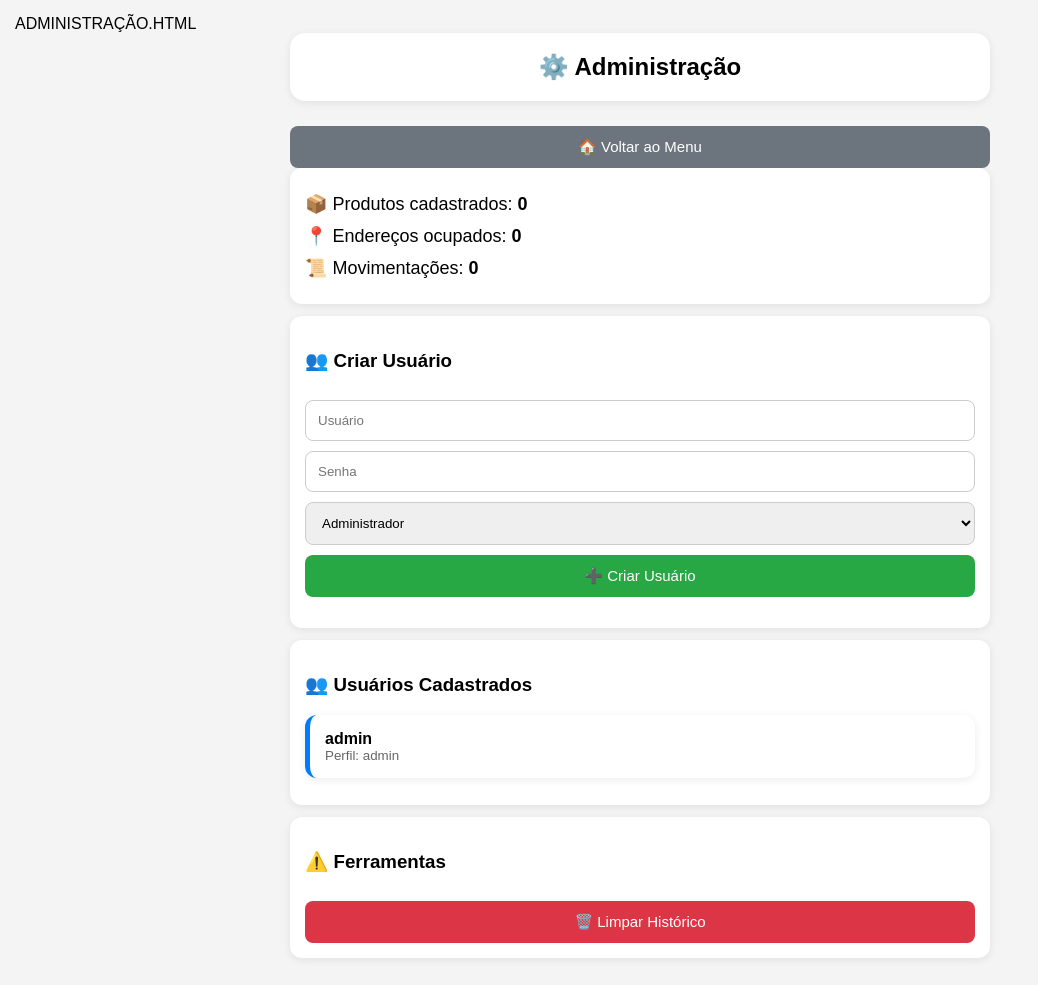
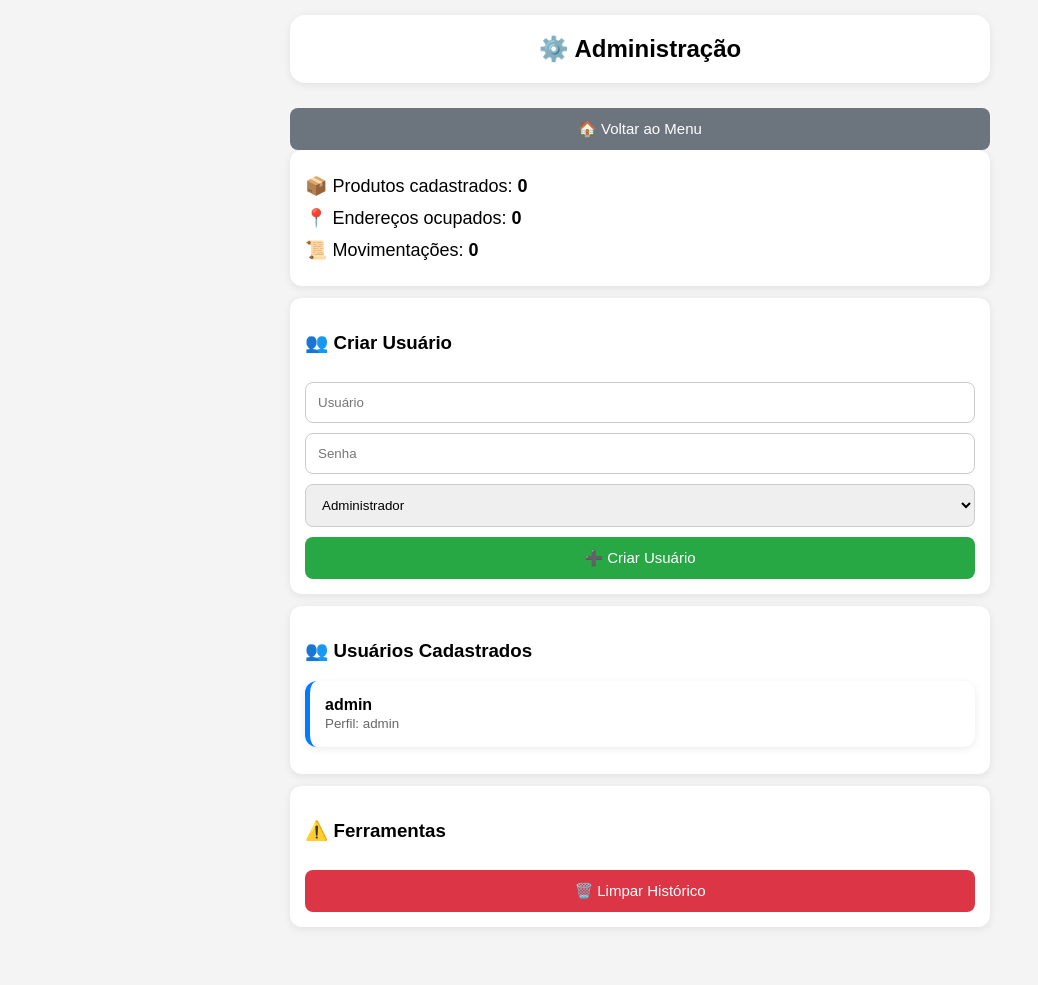
Before and after one commit to Guilherme20266/estoque-system, a Flask app: page /administracao in a window 1280 px wide. Shown: the whole page, without its empty margins (0-1038 px from the left). After the commit the page ends 912 px from the top, so only its background shows below. Run offline with Flask 3, Linux system fonts and the light colour scheme; the visitor is signed in with stand-in values (Sample User, id 1); data comes from the database, SQL or seed files in the repository; data that the repository does not hold is empty.

Commit message:
Update administracao.html

```diff
--- a/templates/administracao.html
+++ b/templates/administracao.html
@@ -1,6 +1,3 @@
-ADMINISTRAÇÃO.HTML
-
-
 <!DOCTYPE html>
 <html>
 <head>
```
